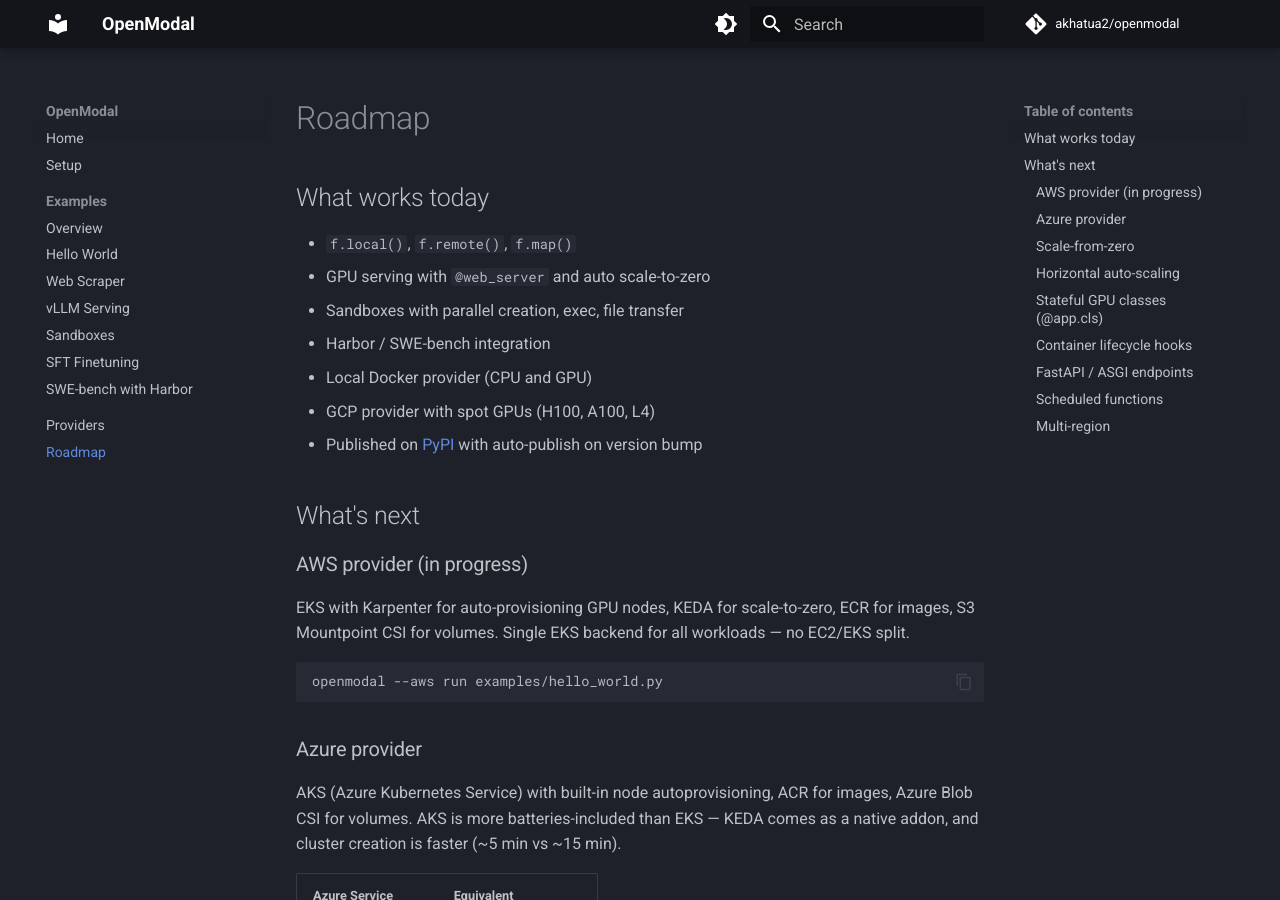
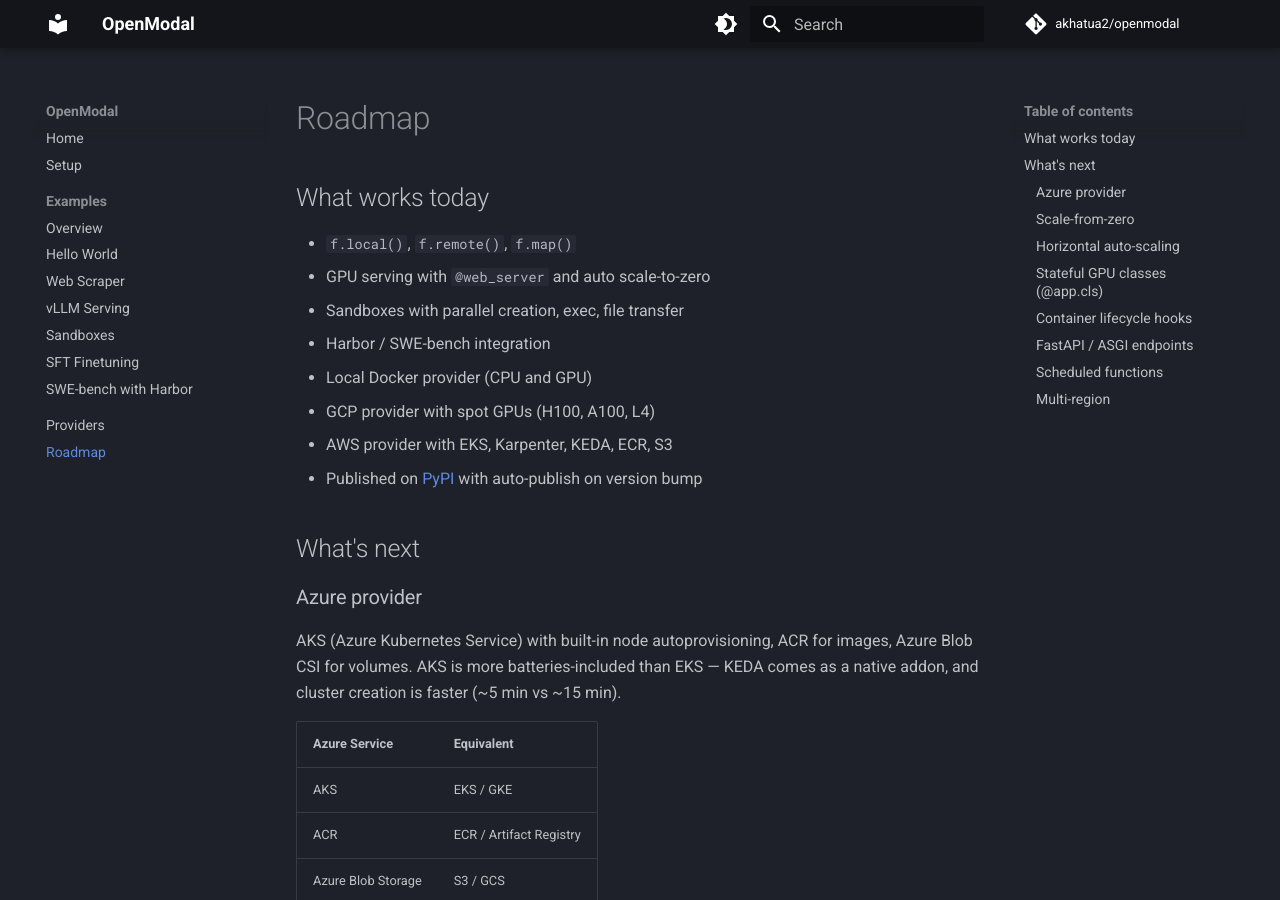
Before and after one commit to akhatua2/openmodal, an MkDocs documentation site: the page built from docs/roadmap.md, in a window 1280 px wide and 900 px high. Built offline with MkDocs 1.6.1 and Material for MkDocs 9.7.7, drawn with Linux system fonts in a browser that asks for light colours; comment, search, counter and statistics services are not loaded.

Commit message:
Update docs: AWS provider is working, not in-progress

````diff
--- a/docs/providers.md
+++ b/docs/providers.md
@@ -39,7 +39,7 @@
 
 You can also force a backend if needed: `OPENMODAL_PROVIDER=gce` or `OPENMODAL_PROVIDER=gke`.
 
-## AWS (in progress)
+## AWS
 
 Single EKS backend for all workloads — Karpenter auto-provisions the right instance type based on your GPU request.
 
--- a/docs/roadmap.md
+++ b/docs/roadmap.md
@@ -8,17 +8,10 @@
 - Harbor / SWE-bench integration
 - Local Docker provider (CPU and GPU)
 - GCP provider with spot GPUs (H100, A100, L4)
+- AWS provider with EKS, Karpenter, KEDA, ECR, S3
 - Published on [PyPI](https://pypi.org/project/openmodal/) with auto-publish on version bump
 
 ## What's next
-
-### AWS provider (in progress)
-
-EKS with Karpenter for auto-provisioning GPU nodes, KEDA for scale-to-zero, ECR for images, S3 Mountpoint CSI for volumes. Single EKS backend for all workloads — no EC2/EKS split.
-
-```bash
-openmodal --aws run examples/hello_world.py
-```
 
 ### Azure provider
 
````
